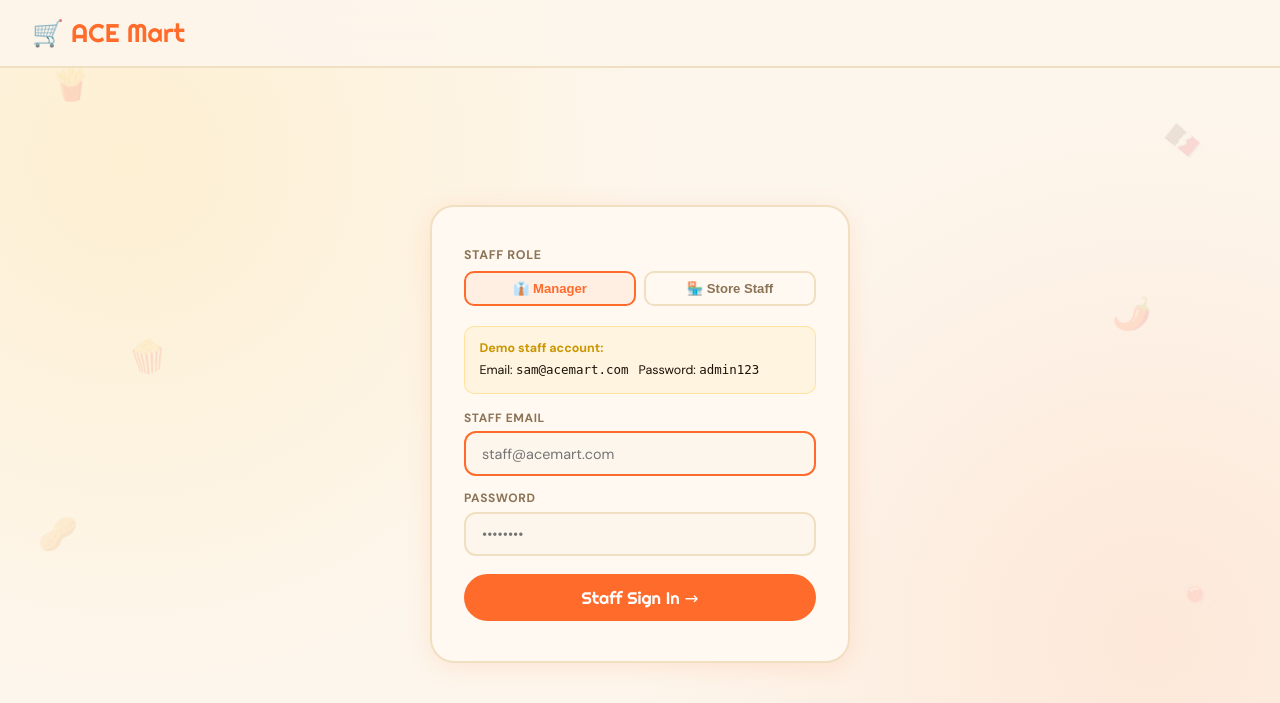
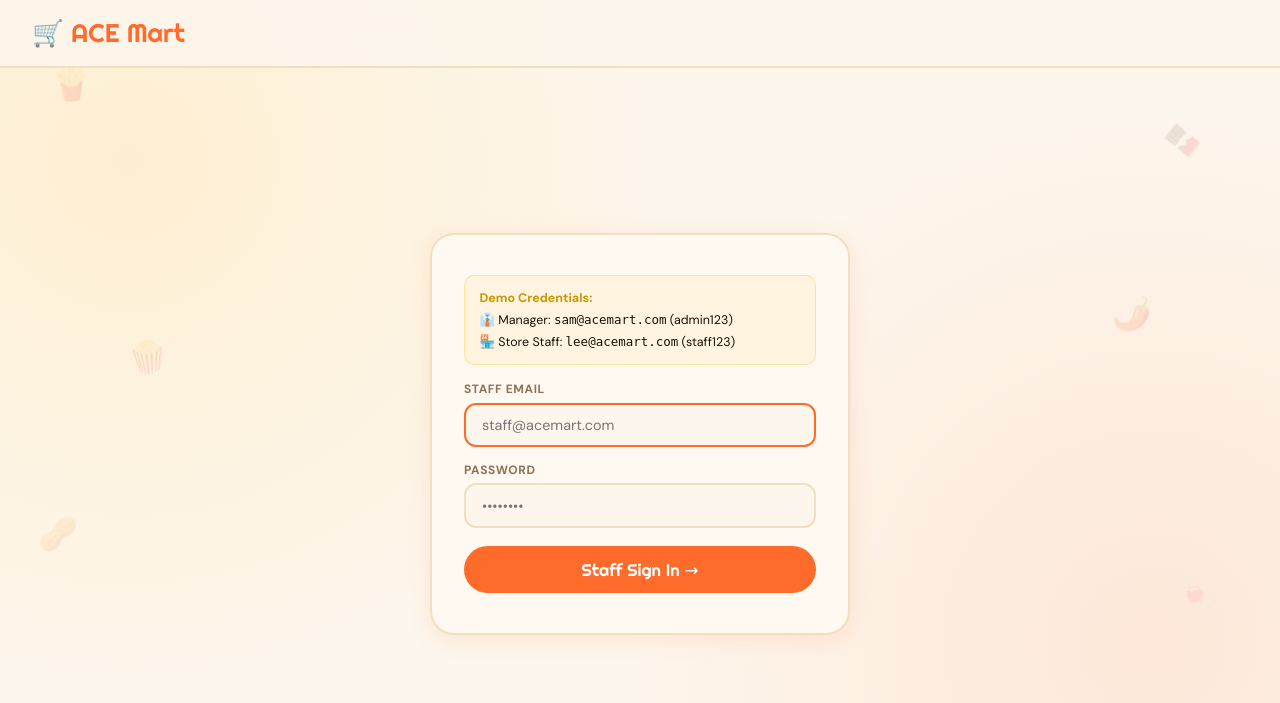
Before and after one commit to Treasure-Mei-box/testing-2, a Flask app: page /login?mode=staff in a window 1280 px wide. Shown: the top 703 px of the page. Run offline with Flask 3, Linux system fonts and the light colour scheme.

Commit message:
Fix bugs
-Login Page for staff and manager
-Category once is deactivated cannot be activate (not show turn activate until you refresh the page)

```diff
--- a/app.py
+++ b/app.py
@@ -1346,7 +1346,8 @@ def api_admin_rename_category():
     if not cat:
         return jsonify({"success": False, "error": "Category not found"}), 404
 
-    cat.name = new_address = new_name
+    cat.name = new_name
+    # Removed manual save_state_to_db() to let @app.after_request handle it safely once
     return jsonify({"success": True, "category": cat.to_dict()})
 
 @app.route("/api/admin/category/toggle_active", methods=["POST"])
@@ -1367,6 +1368,7 @@ def api_admin_toggle_category_active():
         return jsonify({"success": False, "error": "Category not found"}), 404
 
     cat.is_active = not cat.is_active
+    # Removed manual save_state_to_db() to let @app.after_request handle it safely once
     return jsonify({"success": True, "category": cat.to_dict()})
 
 @app.route("/api/admin/notifications", methods=["GET"])
--- a/models/category.py
+++ b/models/category.py
@@ -37,6 +37,7 @@ class Category:
             "name": self.name,
             "description": self.description,
             "product_count": len(self.products),
+            "is_active": self.is_active,
             "products": [p.to_dict() for p in self.products],
         }
 
--- a/templates/login.html
+++ b/templates/login.html
@@ -250,18 +250,11 @@ nav{
     <!-- ══ STAFF PANEL ══ -->
     <div class="panel" id="panel-staff">
 
-      <!-- Role selector -->
-      <div style="font-size:.78rem;font-weight:700;color:var(--muted);text-transform:uppercase;
-                  letter-spacing:.05em;margin-bottom:.5rem;">Staff Role</div>
-      <div class="role-row" style="margin-bottom:1.25rem;">
-        <button class="role-pill active" id="role-manager" onclick="setRole('manager')">👔 Manager</button>
-        <button class="role-pill" id="role-staff" onclick="setRole('staff')">🏪 Store Staff</button>
-      </div>
-
-      <!-- Demo hint -->
+      <!-- Updated, clean Demo Credentials box listing both roles -->
       <div class="demo-box">
-        <strong>Demo staff account:</strong><br/>
-        Email: <code>sam@acemart.com</code> &nbsp; Password: <code>admin123</code>
+        <strong>Demo Credentials:</strong><br/>
+        👔 Manager: <code>sam@acemart.com</code> (admin123)<br/>
+        🏪 Store Staff: <code>lee@acemart.com</code> (staff123)
       </div>
 
       <div class="form-group">
@@ -284,7 +277,6 @@ nav{
 <script>
 let currentMode    = 'customer';
 let currentSubTab  = 'login';
-let selectedRole   = 'manager';
 
 // ── Mode switching (Customer / Staff) ──
 function setMode(mode) {
@@ -389,8 +381,9 @@ async function doStaffLogin() {
   if (!valid) return;
 
   const res  = await fetch('/api/auth/login', {
-    method: 'POST', headers: {'Content-Type':'application/json'},
-    body: JSON.stringify({email, password: pw, role: 'admin', staff_role: selectedRole})
+    method: 'POST',
+    headers: {'Content-Type':'application/json'},
+    body: JSON.stringify({email, password: pw, role: 'admin'}) // <-- Simplified payload
   });
   const data = await res.json();
   if (data.success) {
```
Also changed, not shown: templates/admin.html (+30 -5 lines), acemart.db.
